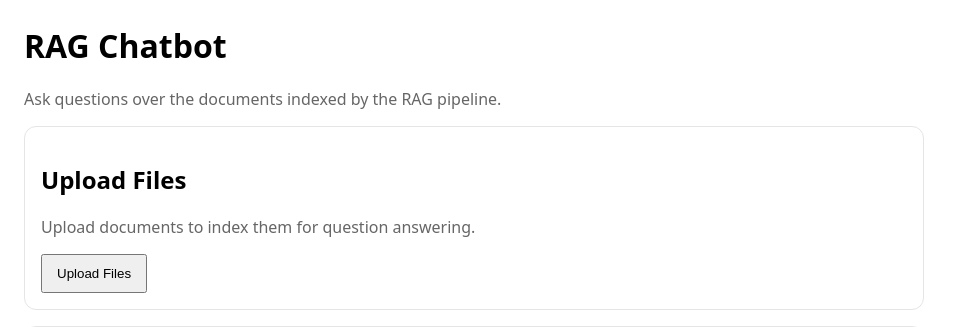
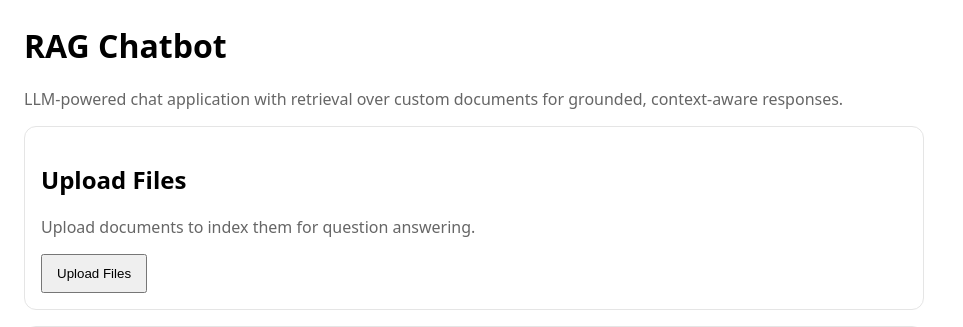
Before and after one commit to pablogarciaprado/rag-chatbot, a FastAPI app: page / in a window 1280 px wide. Shown: the top 327 px of the page, without its empty margins (0-963 px from the left). Run offline with FastAPI, Linux system fonts and the light colour scheme; parts of the project's set-up code (start-up, migrations or seed data) failed here and were passed over.

Commit message:
Update application title and description for clarity and consistency across app and frontend. Changed title to "RAG Chatbot" and updated description to reflect LLM-powered functionality.

```diff
--- a/app/app.py
+++ b/app/app.py
@@ -54,8 +54,8 @@ async def lifespan(app: FastAPI):
 
 # Create the FastAPI app with lifespan handlers.
 app = FastAPI(
-    title="Locaria's Intelligence Layer",
-    description="Query your documents using retrieval-augmented generation. Powered by LangChain and Google Vertex AI.",
+    title="RAG Chatbot",
+    description="LLM-powered chat application with retrieval over custom documents for grounded, context-aware responses.",
     lifespan=lifespan,
 )
 
--- a/frontend/templates/index.html
+++ b/frontend/templates/index.html
@@ -49,7 +49,7 @@
   </head>
   <body>
     <h1>RAG Chatbot</h1>
-    <p class="muted">Ask questions over the documents indexed by the RAG pipeline.</p>
+    <p class="muted">LLM-powered chat application with retrieval over custom documents for grounded, context-aware responses.</p>
 
     <div class="card">
       <h2>Upload Files</h2>
```
